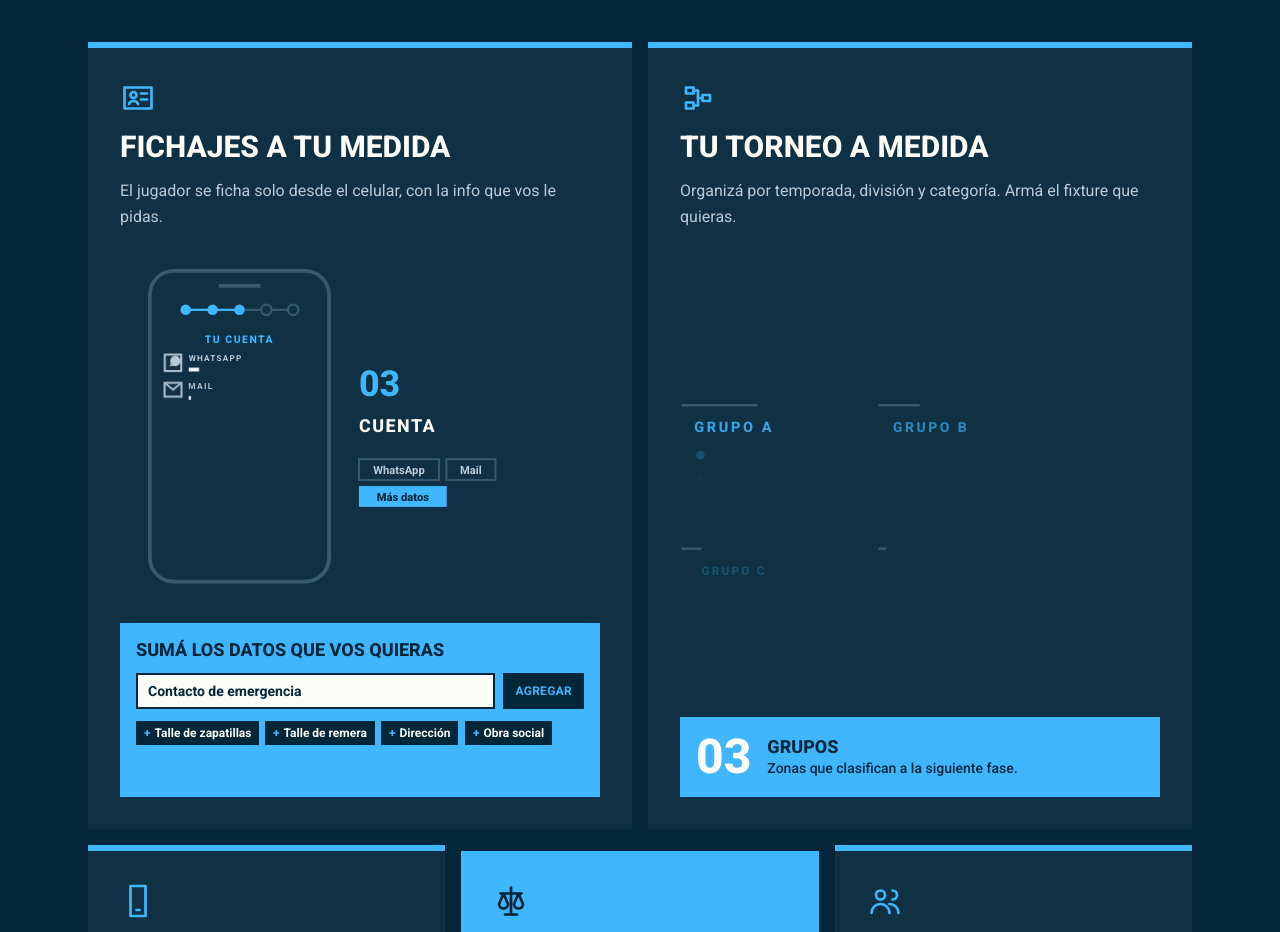
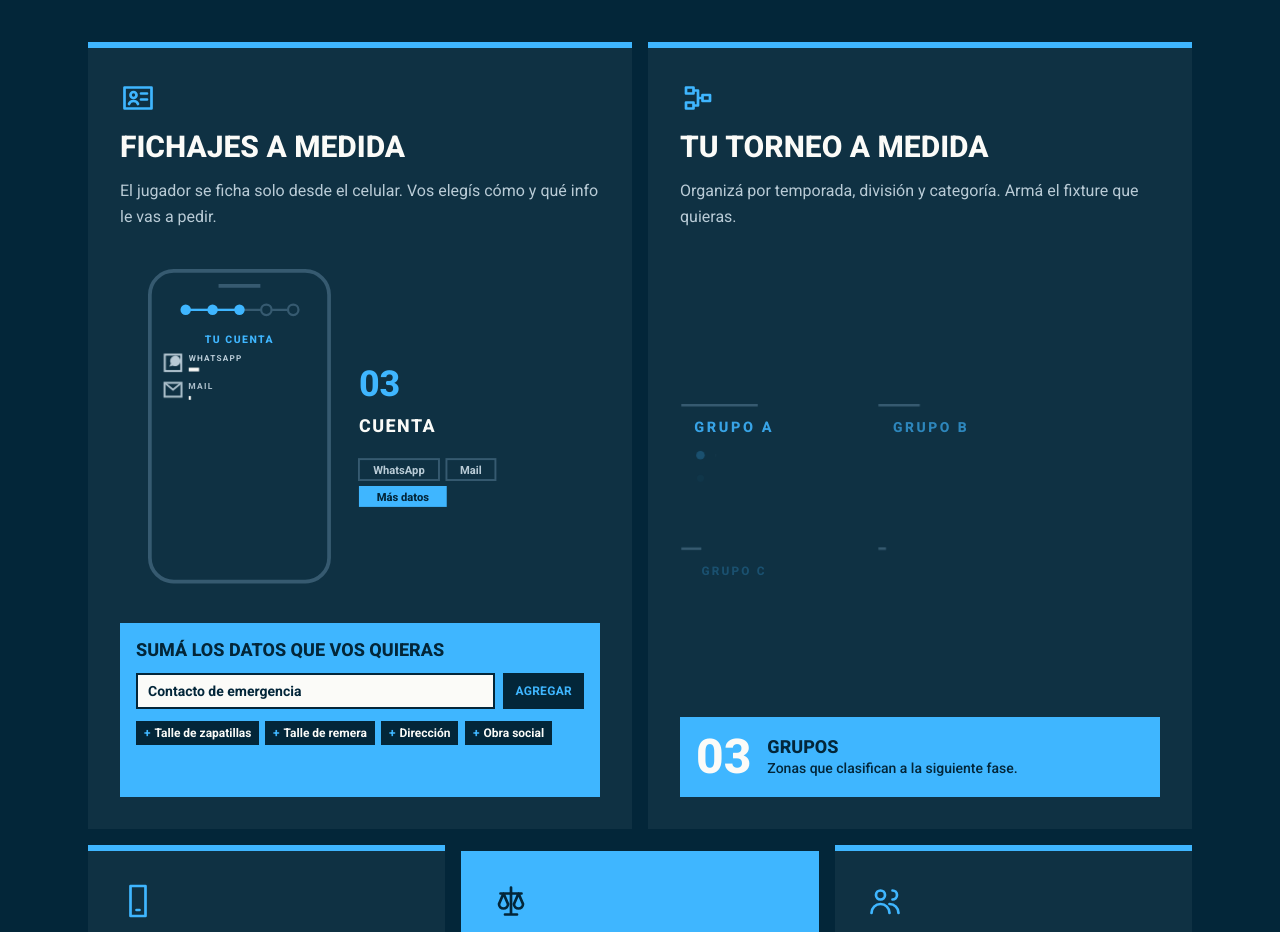
Before and after one commit to WeballCode/weball-landing, a React (Vite) app: page / in a window 1280 px wide. Shown: the part 1960-2892 px from the top of the page. Built offline with nearby package versions, Linux system fonts and the light colour scheme.

Commit message:
Fichajes a medida: nuevo título y texto

```diff
--- a/src/components/Modules.jsx
+++ b/src/components/Modules.jsx
@@ -10,8 +10,8 @@ import { Reveal } from './motion.jsx'
 const modules = [
   {
     icon: 'credencial',
-    name: 'Fichajes a tu medida',
-    text: 'El jugador se ficha solo desde el celular, con la info que vos le pidas.',
+    name: 'Fichajes a medida',
+    text: 'El jugador se ficha solo desde el celular. Vos elegís cómo y qué info le vas a pedir.',
     visual: <FichajesVisual />,
     extra: <CustomFields />,
   },
```
